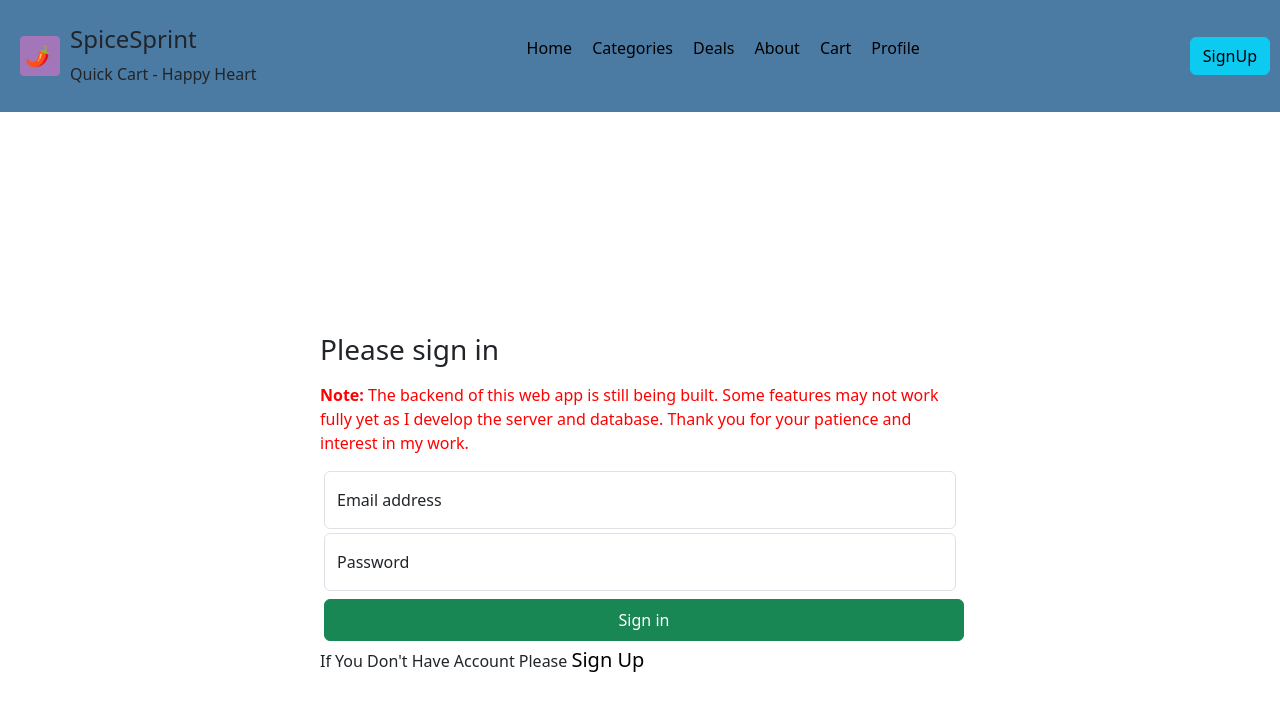
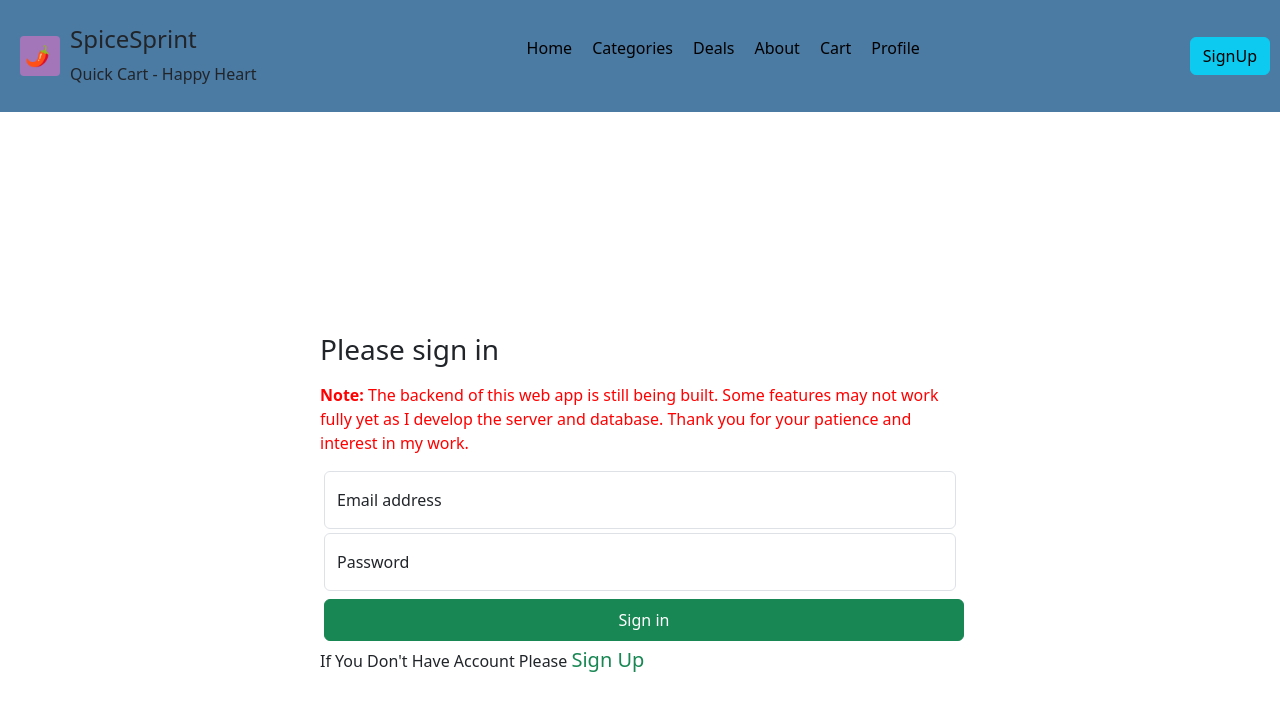
Before and after one commit to MALLIKHARJUNCH-02/SpiceSprint, a React (Create React App) app: page /loginsignup in a window 1280 px wide. Shown: the top 710 px of the page. Built offline with nearby package versions, Linux system fonts and the light colour scheme; the HTML template or start-up script is replaced by a standard one.

Commit message:
Updated Login and Signup Ui

```diff
--- a/src/components/cart/Cart.js
+++ b/src/components/cart/Cart.js
@@ -18,6 +18,7 @@ const Cart = () => {
             .then(data => setExchangeRate(data.rates.INR))
             .catch(() => setExchangeRate(83)); // fallback if API fails
     }, []);
+
     const loadCart = async () => {
         try {
             const res = await fetch(`${API}/cartProducts`);
--- a/src/components/login_signin/Login.js
+++ b/src/components/login_signin/Login.js
@@ -92,7 +92,7 @@ const LogIn = () => {
                     </div>
                     <button className="btn btn-success w-100 py-2 m-1" type="submit">Sign in</button>
 
-                    <p>If You Don't Have Account Please <Link to='/signup' className="link fs-5">Sign Up</Link></p>
+                    <p>If You Don't Have Account Please <Link to='/signup' className="link-success fs-5">Sign Up</Link></p>
 
                     {message && <p style={{ color: messageType === "success" ? "green" : "red" }}>{message}</p>}
                 </form>
--- a/src/components/login_signin/Sign.js
+++ b/src/components/login_signin/Sign.js
@@ -128,7 +128,7 @@ const SignIn = () => {
 
                     <p>
                         Already have an account?{" "}
-                        <Link to="/loginsignup" className="link fs-5">
+                        <Link to="/loginsignup" className="link-success fs-5">
                             Sign In
                         </Link>
                     </p>
```
